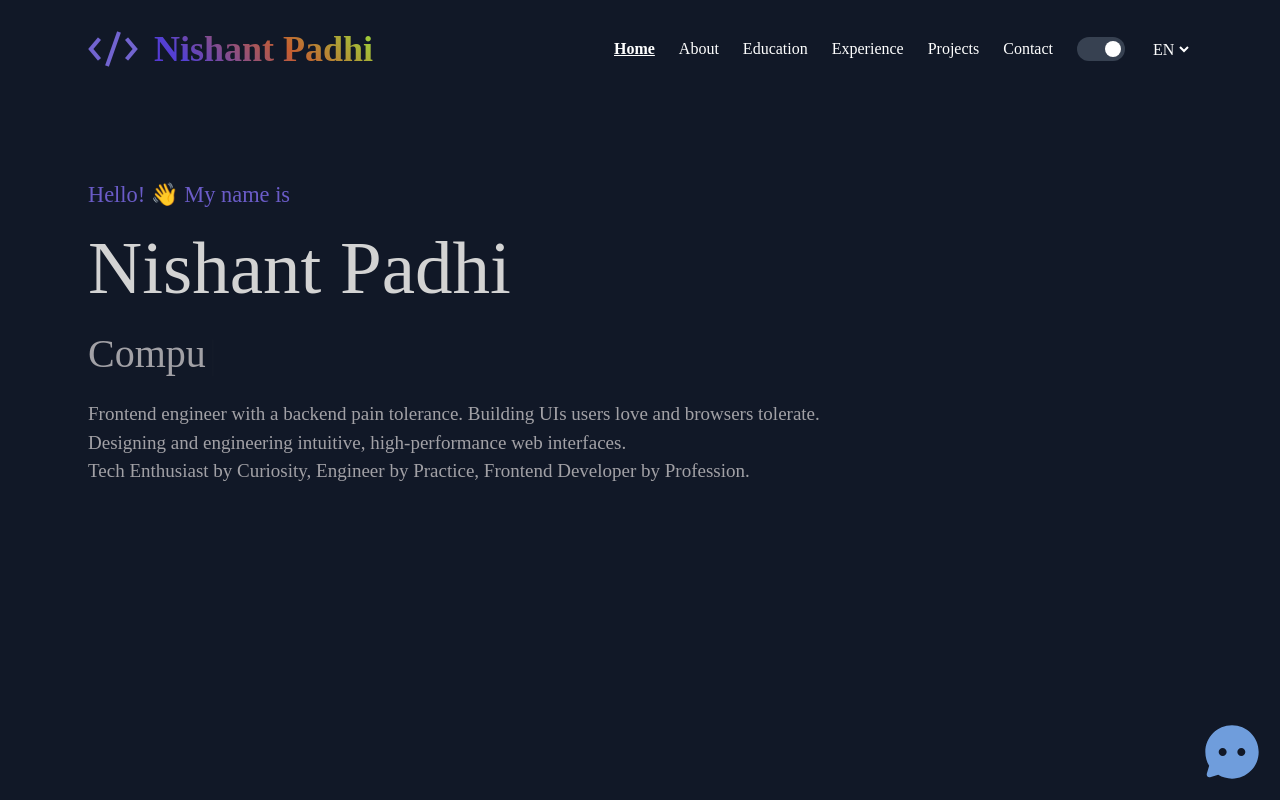
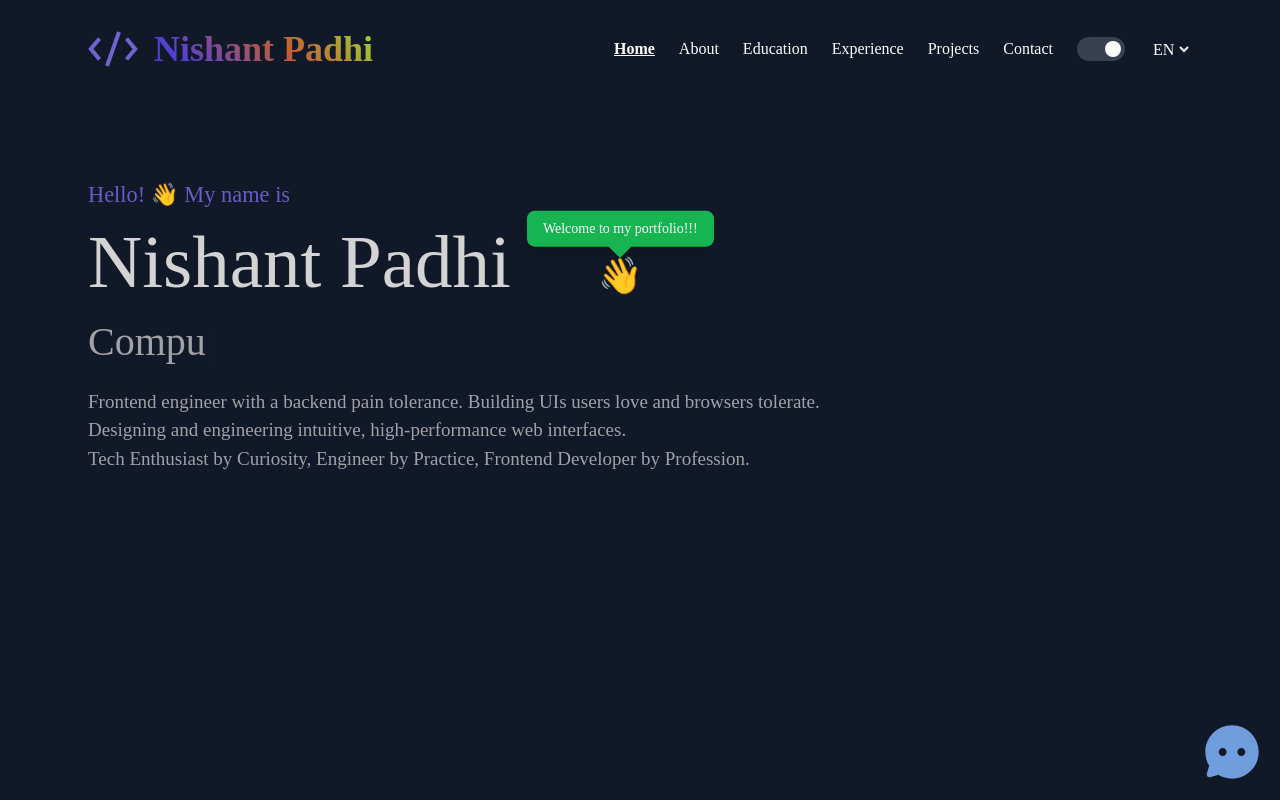
Before and after one commit to NishantPadhi/Nishant-Portfolio, a React (Vite) app: page / in a window 1280 px wide. Built offline with nearby package versions, Linux system fonts and the light colour scheme; a web font is replaced by a local one.

Commit message:
added welcome animations

```diff
--- a/src/components/common/ChatButton.jsx
+++ b/src/components/common/ChatButton.jsx
@@ -95,7 +95,12 @@ export default function ChatbotPopover() {
         </div>
 
         <div className="p-4 text-sm text-gray-600">
-          👋 Hi! How can I help you today?
+          👋 Hi! I'm Virtual Nishant. I'm here to help you explore Sumat's
+          portfolio and experience! 🚀 Here's what I can do for you: - 📄 Send
+          Resume: Just ask, and I'll email it to you instantly. 🤝 Connect: I
+          can notify Nishant if you'd like to collaborate or hire him. 💻 Projects
+          & Skills: Ask me about his tech stack or specific project details. How
+          can I help you today?
         </div>
 
         <div className="p-3 border-t text-right">
--- /dev/null
+++ b/src/components/common/WelcomeBubble.jsx
@@ -0,0 +1,14 @@
+export default function WelcomeBubble() {
+
+  return (
+    <div className="flex flex-col items-center mb-4">
+      <div className="left-1/2 -translate-x-1/2 bg-[#17b452] text-white px-4 py-2 rounded-lg font-medium text-sm whitespace-nowrap shadow-lg animate-bounce">
+        Welcome to my portfolio!!!
+        <div className="absolute left-1/2 -translate-x-1/2 w-4 h-4 bg-[#17b452] rotate-45"></div>
+      </div>
+      <div className="text-4xl mt-2">
+        👋
+      </div>
+    </div>
+  );
+}
--- a/src/index.css
+++ b/src/index.css
@@ -61,6 +61,7 @@ div.card-description {
   color: #D3D3D3;
   font-size: 75px;
   margin: 0;
+  line-height: 80px !important;
 }
 
 .home h1.dark {
@@ -74,7 +75,7 @@ div.card-description {
   margin: 0;
 }
 
-.home span.dark > span {
+.home span.dark>span {
   color: #656468;
 }
 
@@ -106,7 +107,7 @@ div.card-description {
   background-color: #7364d0;
 }
 
-.dark > [class^="SearchInput-"] {
+.dark>[class^="SearchInput-"] {
   color: black
 }
 
@@ -157,9 +158,14 @@ div.card-description {
 }
 
 .w-21rem {
-  width: 21rem;
+  width: 24rem;
 }
 
 .mr-20 {
   margin-right: 20px;
 }
+
+.rotate-45 {
+  --tw-rotate: 45deg;
+  transform: translate(var(--tw-translate-x), var(--tw-translate-y)) rotate(var(--tw-rotate)) skewX(var(--tw-skew-x)) skewY(var(--tw-skew-y)) scaleX(var(--tw-scale-x)) scaleY(var(--tw-scale-y));
+}
--- a/src/pages/Home.jsx
+++ b/src/pages/Home.jsx
@@ -2,6 +2,7 @@ import Seo from '../components/common/Seo';
 import {useTranslation} from 'react-i18next';
 import {Typewriter} from 'react-simple-typewriter';
 import {useTheme} from '../context/ThemeContext';
+import WelcomeBubble from '../components/common/WelcomeBubble';
 
 export default function Home() {
   const {t} = useTranslation();
@@ -21,7 +22,10 @@ export default function Home() {
         <h4 className={`${theme === 'dark' ? '' : 'dark'}`}>
           {t('homeTitle')}
         </h4>
-        <h1 className={`${theme === 'dark' ? '' : 'dark'}`}>{t('name')}</h1>
+        <div className="flex items-center gap-4">
+          <h1 className={`${theme === 'dark' ? '' : 'dark'}`}>{t('name')}</h1>
+          <WelcomeBubble />
+        </div>
         <span className={`${theme === 'dark' ? '' : 'dark'}`}>
           <Typewriter
             words={titleArray}
@@ -33,7 +37,9 @@ export default function Home() {
             delaySpeed={1000}
           />
         </span>
-        <p className={`mt-4 ${theme === 'dark' ? '' : 'dark'}`}>{t('subTitle')}</p>
+        <p className={`mt-4 ${theme === 'dark' ? '' : 'dark'}`}>
+          {t('subTitle')}
+        </p>
         <p className={`${theme === 'dark' ? '' : 'dark'}`}>{t('subTitle2')}</p>
         <p className={`${theme === 'dark' ? '' : 'dark'}`}>{t('subTitle3')}</p>
       </div>
```
